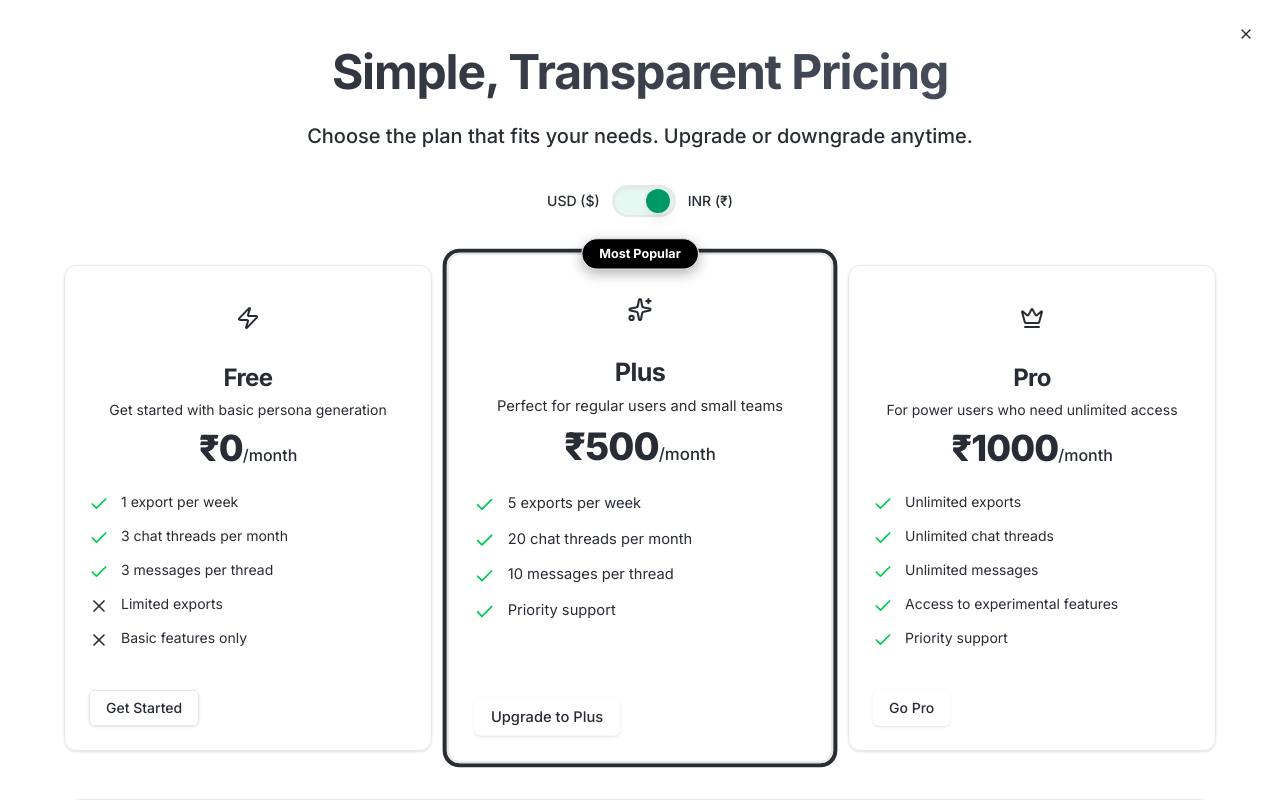
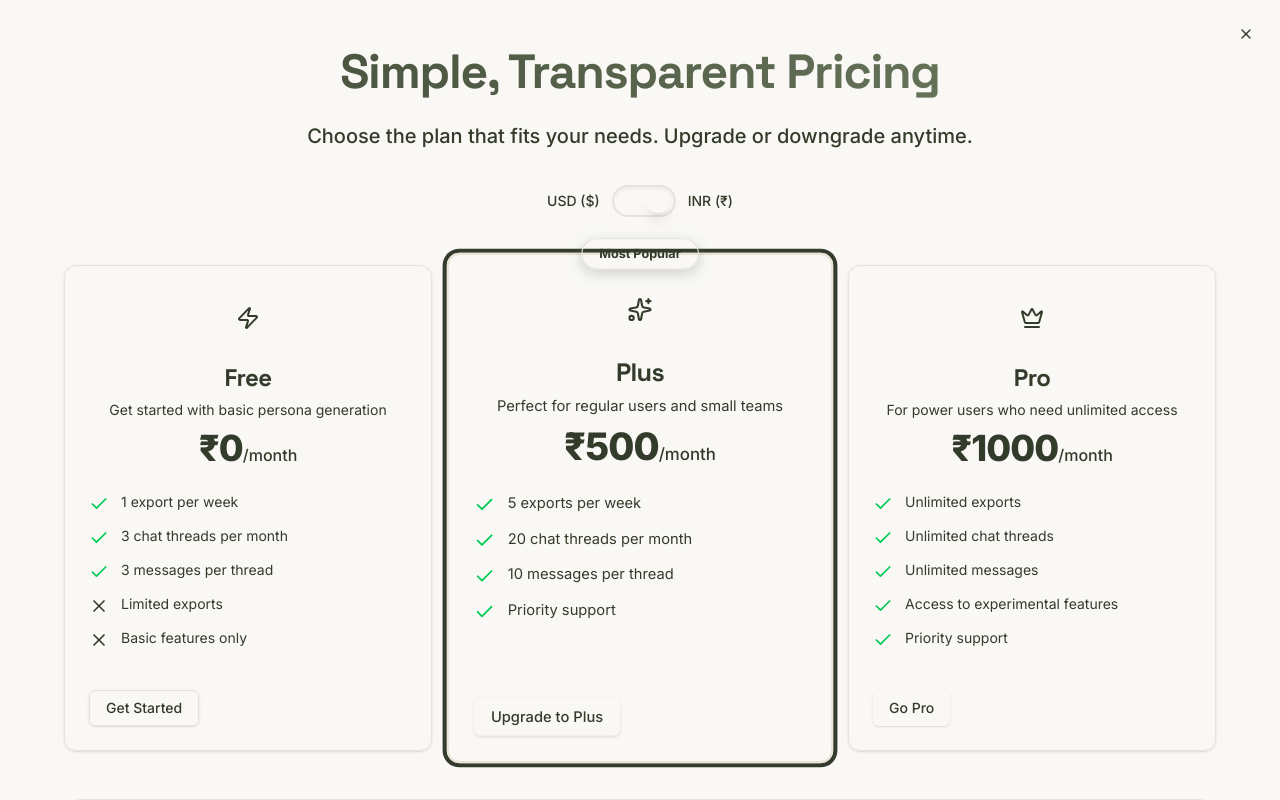
Before and after one commit to ribhu97/persona-forge, a React (Vite) app in the folder frontend/: page / in a window 1280 px wide. Both pictures are taken after a click on the button "Pricing". Built offline with nearby package versions, Linux system fonts and the light colour scheme; no server answers.

Commit message:
First pass at improving ux

```diff
--- a/frontend/index.html
+++ b/frontend/index.html
@@ -34,6 +34,8 @@
   <link rel="preconnect" href="https://fonts.gstatic.com" crossorigin>
   <link href="https://fonts.googleapis.com/css2?family=Inter:wght@300;400;500;600;700;800&display=swap"
     rel="stylesheet">
+  <link href="https://fonts.googleapis.com/css2?family=Space+Grotesk:wght@400;500;600;700&display=swap"
+    rel="stylesheet">
 </head>
 
 <body>
--- a/frontend/src/components/chat/ChatInterface.tsx
+++ b/frontend/src/components/chat/ChatInterface.tsx
@@ -2,6 +2,7 @@ import { useState, useRef, useEffect } from 'react';
 import { Send, Bot, User as UserIcon, Loader2, MessageSquare } from 'lucide-react';
 import { cn } from '@/lib/utils';
 import { useChatStore } from '@/stores/chatStore';
+import { LimitBanner } from '@/components/ui/LimitBanner';
 
 interface ChatInterfaceProps {
     className?: string;
@@ -108,8 +109,17 @@ export function ChatInterface({ className }: ChatInterfaceProps) {
                 )}
 
                 {error && (
-                    <div className="p-4 bg-red-50 border border-red-200 rounded-lg text-red-700 text-sm mx-auto max-w-3xl">
-                        {error}
+                    <div className="mx-auto max-w-3xl">
+                        {error.toLowerCase().includes('limit') ? (
+                            <LimitBanner
+                                message={error}
+                                onUpgradeClick={() => window.location.href = '/?pricing=true'}
+                            />
+                        ) : (
+                            <div className="p-4 bg-red-50 border border-red-200 rounded-lg text-red-700 text-sm">
+                                {error}
+                            </div>
+                        )}
                     </div>
                 )}
 
--- a/frontend/src/components/persona/ExportDialog.tsx
+++ b/frontend/src/components/persona/ExportDialog.tsx
@@ -151,7 +151,10 @@ export function ExportDialog({ open, onOpenChange, personas }: ExportDialogProps
                                                 </p>
                                             )}
                                             <div className="pt-2">
-                                                <button className="text-sm font-medium text-amber-800 hover:text-amber-900 underline underline-offset-2">
+                                                <button
+                                                    onClick={() => window.location.href = '/?pricing=true'}
+                                                    className="text-sm font-medium text-amber-800 hover:text-amber-900 underline underline-offset-2"
+                                                >
                                                     Upgrade to unlock unlimited exports →
                                                 </button>
                                             </div>
--- a/frontend/src/components/pricing/PricingPage.tsx
+++ b/frontend/src/components/pricing/PricingPage.tsx
@@ -152,7 +152,7 @@ export function PricingPage({ onClose, className, isAuthenticated, onLogin }: Pr
                     // We could fill user details here if available
                 },
                 theme: {
-                    color: "#000000"
+                    color: "#6B7A63"
                 }
             };
 
@@ -207,7 +207,7 @@ export function PricingPage({ onClose, className, isAuthenticated, onLogin }: Pr
                             onClick={() => setCurrency(currency === 'USD' ? 'INR' : 'USD')}
                             className={cn(
                                 "relative inline-flex h-8 w-16 items-center rounded-full transition-all duration-300 ease-in-out cursor-pointer",
-                                currency === 'USD' ? "bg-blue-500/10 border-blue-500/30" : "bg-emerald-500/10 border-emerald-500/30",
+                                "bg-primary/10 border-primary/30",
                                 "border-2 shadow-inner focus-visible:outline-none focus-visible:ring-2 focus-visible:ring-primary focus-visible:ring-offset-2"
                             )}
                             aria-label="Toggle currency"
@@ -215,7 +215,7 @@ export function PricingPage({ onClose, className, isAuthenticated, onLogin }: Pr
                             <span
                                 className={cn(
                                     "inline-block h-6 w-6 transform rounded-full shadow-lg transition-all duration-300 ease-in-out",
-                                    currency === 'USD' ? "bg-blue-600 translate-x-1" : "bg-emerald-600 translate-x-8"
+                                    currency === 'USD' ? "bg-primary translate-x-1" : "bg-primary translate-x-8"
                                 )}
                             />
                         </button>
@@ -242,7 +242,7 @@ export function PricingPage({ onClose, className, isAuthenticated, onLogin }: Pr
                         >
                             {tier.badge && (
                                 <div className="absolute -top-4 left-1/2 -translate-x-1/2 z-[30]">
-                                    <span className="inline-flex items-center px-4 py-1.5 rounded-full text-xs font-bold bg-black text-white shadow-[0_4px_12px_rgba(0,0,0,0.3)] whitespace-nowrap border border-white/10">
+                                    <span className="inline-flex items-center px-4 py-1.5 rounded-full text-xs font-bold bg-primary text-primary-foreground shadow-[0_4px_12px_rgba(107,122,99,0.3)] whitespace-nowrap border border-primary/20">
                                         {tier.badge}
                                     </span>
                                 </div>
--- a/frontend/src/components/search/SearchInterface.tsx
+++ b/frontend/src/components/search/SearchInterface.tsx
@@ -98,7 +98,7 @@ export function SearchInterface({ onSubmit, isLoading, className }: SearchInterf
       {/* Integrated Search Bar */}
       <form onSubmit={handleSubmit} className="w-full max-w-3xl mx-auto transition-all duration-500 ease-out">
         <div className="relative">
-          <div className="relative bg-background border-2 border-border rounded-2xl p-6 shadow-soft hover:shadow-medium focus-within:border-black focus-within:shadow-strong transition-all duration-300 ease-out">
+          <div className="relative bg-background border-2 border-border rounded-2xl p-6 shadow-soft hover:shadow-medium focus-within:border-primary focus-within:shadow-strong transition-all duration-300 ease-out">
             {/* Main Input Area */}
             <Textarea
               value={input}
@@ -206,8 +206,8 @@ export function SearchInterface({ onSubmit, isLoading, className }: SearchInterf
                   className={cn(
                     "h-9 px-6 font-semibold transition-all duration-200 ease-out rounded-lg",
                     hasContent && !isLoading
-                      ? "bg-black hover:bg-gray-800 text-white shadow-medium hover:shadow-strong"
-                      : "bg-primary hover:bg-primary/90 shadow-soft"
+                      ? "bg-primary hover:bg-primary/80 text-primary-foreground shadow-medium hover:shadow-strong"
+                      : "bg-primary/60 hover:bg-primary/70 text-primary-foreground shadow-soft"
                   )}
                 >
                   {isLoading ? (
--- /dev/null
+++ b/frontend/src/components/ui/LimitBanner.tsx
@@ -0,0 +1,38 @@
+import { AlertTriangle, ArrowRight } from 'lucide-react';
+import { Button } from '@/components/ui/button';
+import { cn } from '@/lib/utils';
+
+interface LimitBannerProps {
+    message: string;
+    onUpgradeClick?: () => void;
+    className?: string;
+}
+
+export function LimitBanner({ message, onUpgradeClick, className }: LimitBannerProps) {
+    return (
+        <div className={cn(
+            "rounded-lg border-2 border-amber-300 bg-amber-50 p-4 animate-in fade-in slide-in-from-top-2 duration-300",
+            className
+        )}>
+            <div className="flex items-start gap-3">
+                <AlertTriangle className="h-5 w-5 text-amber-600 flex-shrink-0 mt-0.5" />
+                <div className="flex-1 space-y-2">
+                    <p className="text-sm font-medium text-amber-800">
+                        {message}
+                    </p>
+                    {onUpgradeClick && (
+                        <Button
+                            variant="outline"
+                            size="sm"
+                            onClick={onUpgradeClick}
+                            className="border-amber-400 bg-amber-100 hover:bg-amber-200 text-amber-800 font-medium gap-1"
+                        >
+                            Upgrade your plan
+                            <ArrowRight className="h-3 w-3" />
+                        </Button>
+                    )}
+                </div>
+            </div>
+        </div>
+    );
+}
--- a/frontend/src/index.css
+++ b/frontend/src/index.css
@@ -1,53 +1,66 @@
 @import "tailwindcss";
 
+/* Tailwind v4 Theme Registration */
+@theme {
+  --font-sans: 'Inter', -apple-system, BlinkMacSystemFont, 'Segoe UI', 'Roboto', sans-serif;
+  --font-display: 'Space Grotesk', 'Inter', system-ui, sans-serif;
+
+  /* Brand Colors - Sage Green & Cream */
+  --color-brand: hsl(90 13% 44%);
+  --color-brand-light: hsl(90 13% 55%);
+  --color-brand-dark: hsl(90 15% 25%);
+}
+
 :root {
-  --background: 0 0% 100%;
-  --foreground: 220 13% 18%;
-  --card: 0 0% 100%;
-  --card-foreground: 220 13% 18%;
-  --popover: 0 0% 100%;
-  --popover-foreground: 220 13% 18%;
-  --primary: 220 13% 18%;
-  --primary-foreground: 0 0% 100%;
-  --secondary: 220 13% 18%;
-  --secondary-foreground: 0 0% 100%;
-  --muted: 220 9% 96%;
-  --muted-foreground: 220 8% 46%;
-  --accent: 220 9% 96%;
-  --accent-foreground: 220 13% 18%;
+  /* Sage Green & Cream Brand Palette */
+  --background: 45 25% 97%;
+  --foreground: 90 15% 20%;
+  --card: 40 30% 98%;
+  --card-foreground: 90 15% 20%;
+  --popover: 40 30% 98%;
+  --popover-foreground: 90 15% 20%;
+  --primary: 90 13% 44%;
+  --primary-foreground: 45 25% 97%;
+  --secondary: 90 13% 44%;
+  --secondary-foreground: 45 25% 97%;
+  --muted: 40 20% 94%;
+  --muted-foreground: 90 10% 45%;
+  --accent: 40 30% 92%;
+  --accent-foreground: 90 15% 20%;
   --destructive: 0 84% 60%;
   --destructive-foreground: 0 0% 100%;
-  --border: 220 13% 91%;
-  --input: 220 13% 91%;
-  --ring: 220 13% 18%;
+  --border: 40 20% 88%;
+  --input: 40 20% 88%;
+  --ring: 90 13% 44%;
   --radius: 0.75rem;
-  --title-gradient-from: 220 13% 18%;
-  --title-gradient-to: 220 13% 35%;
+  --title-gradient-from: 90 15% 25%;
+  --title-gradient-to: 90 13% 44%;
 }
 
 .dark {
-  --background: 220 13% 18%;
-  --foreground: 0 0% 100%;
-  --card: 220 13% 18%;
-  --card-foreground: 0 0% 100%;
-  --popover: 220 13% 18%;
-  --popover-foreground: 0 0% 100%;
-  --primary: 0 0% 100%;
-  --primary-foreground: 220 13% 18%;
-  --secondary: 220 9% 96%;
-  --secondary-foreground: 220 13% 18%;
-  --muted: 220 9% 96%;
-  --muted-foreground: 220 8% 46%;
-  --accent: 220 9% 96%;
-  --accent-foreground: 220 13% 18%;
+  /* Deep Forest Dark Mode */
+  --background: 90 15% 10%;
+  --foreground: 45 25% 95%;
+  --card: 90 15% 12%;
+  --card-foreground: 45 25% 95%;
+  --popover: 90 15% 12%;
+  --popover-foreground: 45 25% 95%;
+  --primary: 90 20% 55%;
+  --primary-foreground: 90 15% 10%;
+  --secondary: 40 20% 90%;
+  --secondary-foreground: 90 15% 10%;
+  --muted: 90 10% 18%;
+  --muted-foreground: 40 15% 60%;
+  --accent: 90 10% 18%;
+  --accent-foreground: 40 20% 90%;
   --destructive: 0 84% 60%;
   --destructive-foreground: 0 0% 100%;
-  --border: 220 13% 91%;
-  --input: 220 13% 91%;
-  --ring: 0 0% 100%;
+  --border: 90 10% 20%;
+  --input: 90 10% 20%;
+  --ring: 90 20% 55%;
   --radius: 0.75rem;
-  --title-gradient-from: 0 0% 100%;
-  --title-gradient-to: 0 0% 80%;
+  --title-gradient-from: 45 25% 95%;
+  --title-gradient-to: 90 20% 70%;
 }
 
 * {
@@ -62,6 +75,17 @@ body {
   font-variation-settings: normal;
   -webkit-font-smoothing: antialiased;
   -moz-osx-font-smoothing: grayscale;
+}
+
+/* Apply Space Grotesk to headings */
+h1,
+h2,
+h3,
+h4,
+h5,
+h6,
+.font-display {
+  font-family: 'Space Grotesk', 'Inter', system-ui, sans-serif;
 }
 
 /* Custom scrollbar */
--- a/frontend/tailwind.config.ts
+++ b/frontend/tailwind.config.ts
@@ -8,7 +8,7 @@ export default {
     extend: {
       fontFamily: {
         sans: ['Inter', '-apple-system', 'BlinkMacSystemFont', 'Segoe UI', 'Roboto', 'Oxygen', 'Ubuntu', 'Cantarell', 'sans-serif'],
-        display: ['Inter', 'system-ui', 'sans-serif'],
+        display: ['Space Grotesk', 'Inter', 'system-ui', 'sans-serif'],
       },
       fontWeight: {
         'light': '300',
```
Also changed, not shown: frontend/src/components/auth/UserStatus.tsx (+4 -4 lines).
